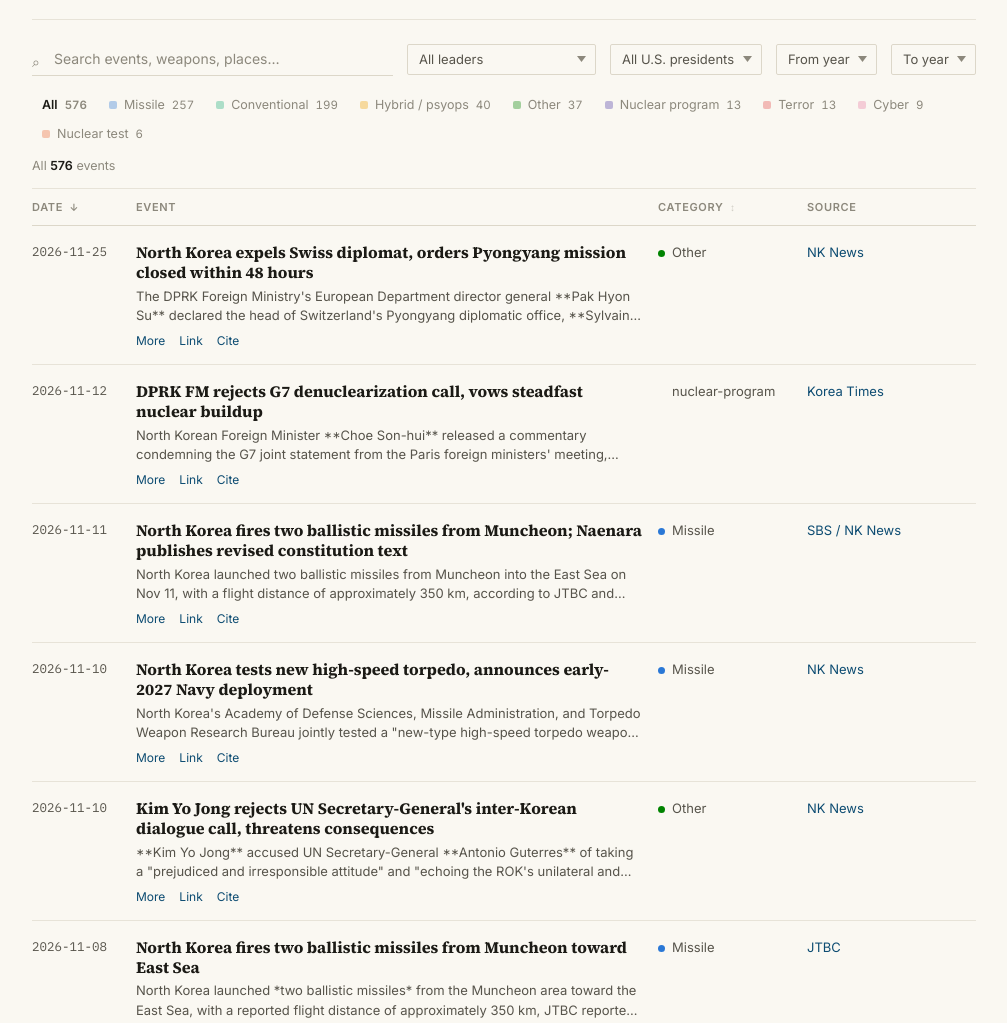
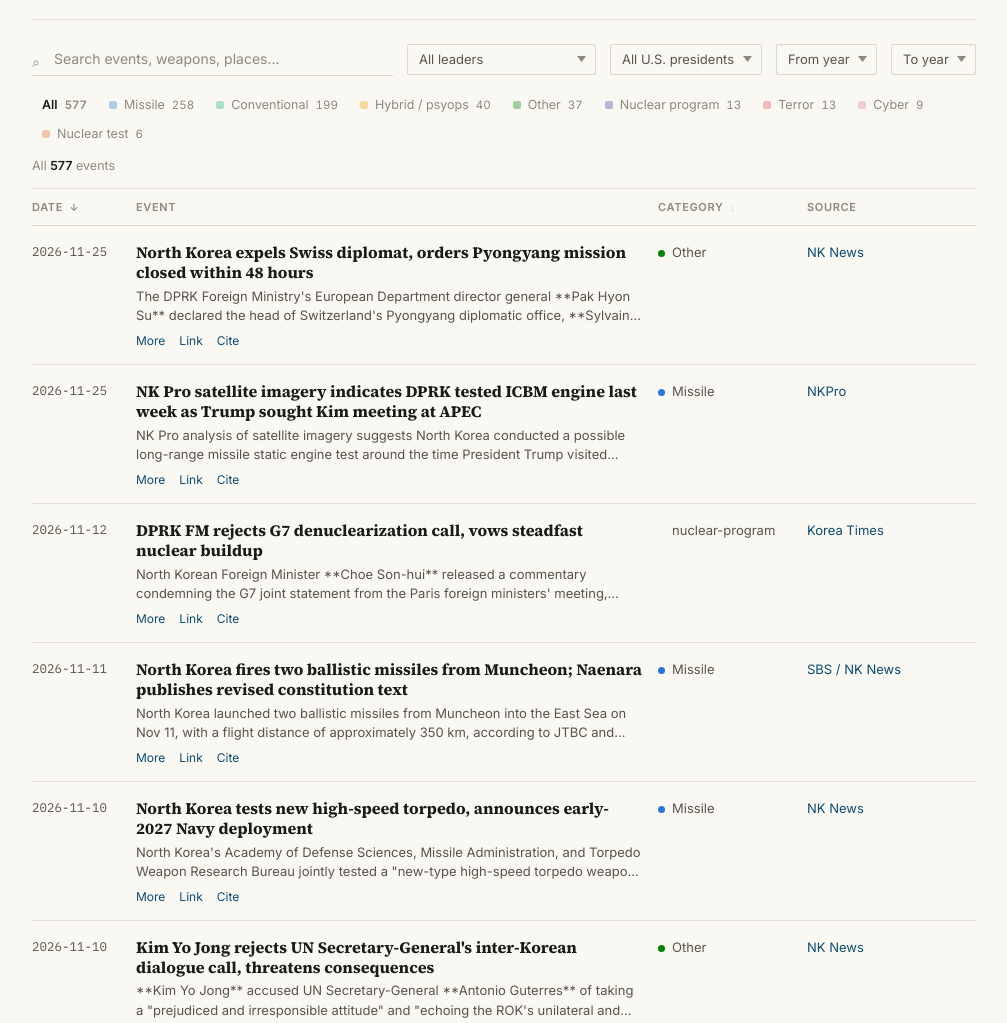
Before and after one commit to andysaulim/North-Korean-Provocations-since-1958, a plain HTML site: page index.html in a window 1280 px wide. Shown: the part 799-1822 px from the top of the page, without its empty margins (136-1143 px from the left). Drawn offline with Linux system fonts and the light colour scheme; no server answers.

Commit message:
Auto-add: NK Pro satellite imagery indicates DPRK tested ICBM engine l [Korea Daily Brief]

```diff
--- a/index.html
+++ b/index.html
@@ -1251,6 +1251,18 @@ const RECORDS = [
     "url": "https://www.nknews.org/2026/11/north-korea-expels-swiss-diplomat-over-sanctions-on-childrens-camp/",
     "leader": "kim-jong-un"
 }
+,
+    {
+    "date": "2026-11-25",
+    "cat": "missile",
+    "event": "NK Pro satellite imagery indicates DPRK tested ICBM engine last week as Trump sought Kim meeting at APEC",
+    "desc": "NK Pro analysis of satellite imagery suggests North Korea conducted a possible long-range missile static engine test around the time President Trump visited China and floated a meeting with Kim Jong Un at APEC in Shenzhen.",
+    "sev": 5,
+    "source": "NKPro",
+    "sourceType": "digest",
+    "url": "https://www.nknews.org/pro/north-korea-appears-to-have-tested-icbm-engine-as-trump-sought-kim-meeting/",
+    "leader": "kim-jong-un"
+}
 ];
 
 /* ===== CATEGORY / ERA META ===== */
```
